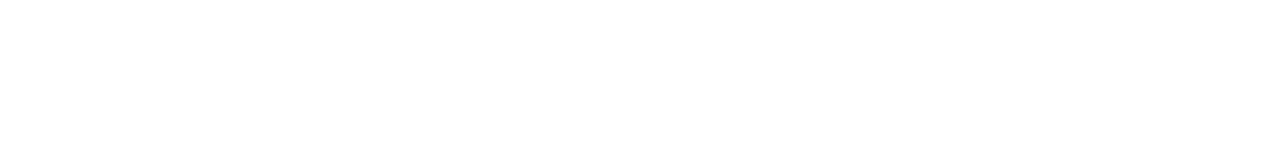
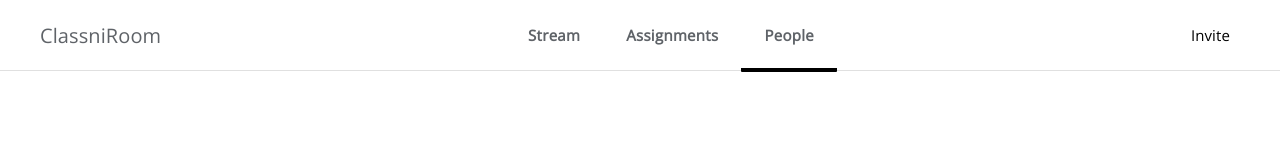
Before and after one commit to Tamar-Mepe/ClassniRoom, a plain HTML site: page src/html/students.html in a window 1280 px wide. Drawn offline with nearby package versions, Linux system fonts and the light colour scheme.

Commit message:
style header for main

```diff
--- a/src/css/header.css
+++ b/src/css/header.css
@@ -1,9 +1,12 @@
 @import url(https://fonts.googleapis.com/css?family=Open+Sans);
+header {
+    font-family: 'Open Sans', serif;
+}
+
 #logo {
     font-size: 20px;
     color: #5f6368;
     letter-spacing: 0.1px;
-    font-family: 'Open Sans', serif;
 }
 
 body {
@@ -18,7 +21,7 @@ header {
 
 nav {
     display: flex;
-    height: 60px;
+    height: 70px;
     width: 100%;
     align-items: center;
     justify-content: space-between;
@@ -32,11 +35,25 @@ nav ul {
 }
 
 nav ul li a {
-    font-family: 'Open Sans', serif;
     color: black;
     text-decoration: none;
     font-size: 15px;
     padding: 10px;
     letter-spacing: 0.1px;
-    transition: all 0.5s ease;
 }
+
+.middle-text a {
+    color: #5f6368;
+    font-weight: bold;
+    padding: 23px;
+    letter-spacing: .02em;
+}
+
+.curr-page {
+    border-bottom: 4px solid black;
+    border-radius: 1px;
+}
+
+.middle-text a:hover {
+    background-color: #F0F0F0;
+}
--- a/src/html/students.html
+++ b/src/html/students.html
@@ -4,11 +4,25 @@
 
 <head>
     <meta charset="utf-8">
-    <title>Students</title>
+    <link rel="stylesheet" href="../css/header.css">
+    <meta name="viewport" content="width=device-width, initial-scale=1">
+    <title>Programming</title>
 </head>
 
 <body>
-
+    <header>
+        <nav>
+            <div id="logo">ClassniRoom</div>
+            <ul class="middle-text">
+                <li><a href="classroom.html">Stream</a></li>
+                <li><a href="assignments.html">Assignments</a></li>
+                <li><a href="#" class="curr-page">People</a></li>
+            </ul>
+            <ul>
+                <li><a href="#">Invite</a></li>
+            </ul>
+        </nav>
+    </header>
 </body>
 
 </html>
```
Also changed, not shown: src/html/assignments.html (+16 -2 lines), src/html/classroom.html (+16 -2 lines), src/html/courses.html (+1 -1 lines).
